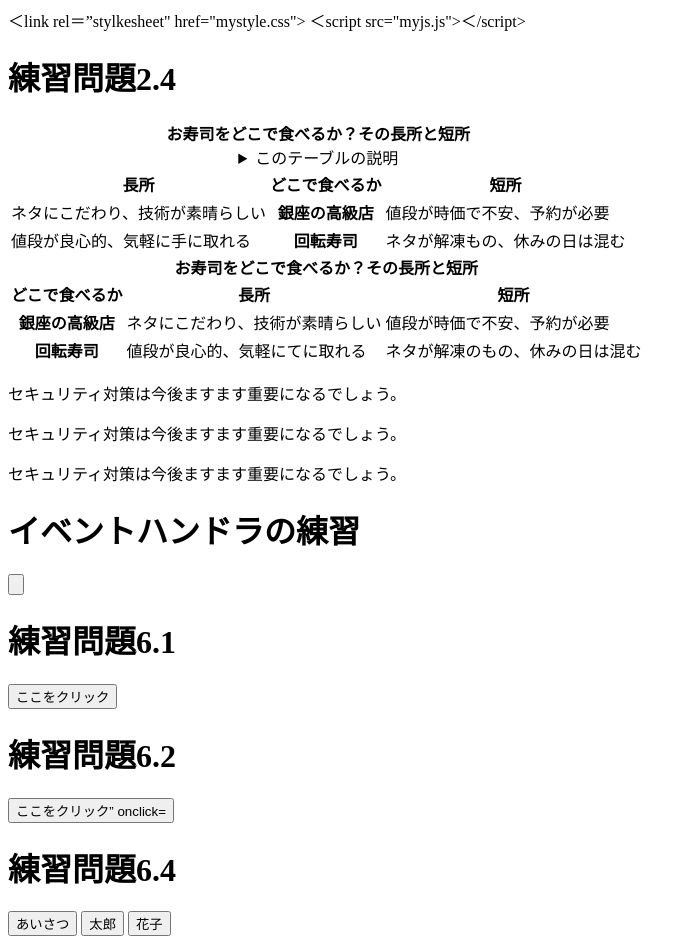
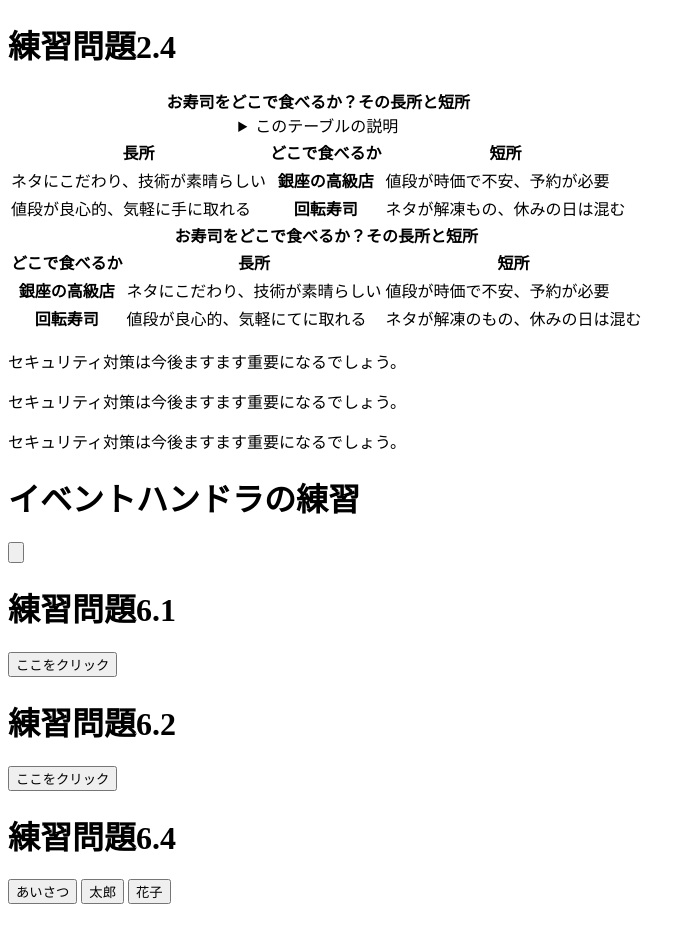
Before and after one commit to zm26078-create/megumi, a plain HTML site: page index.html in a window 1280 px wide. Shown: the whole page, without its empty margins (0-696 px from the left). After the commit the page ends 912 px from the top, so only its background shows below. Drawn offline with Linux system fonts and the light colour scheme.

Commit message:
Update index.html

```diff
--- a/index.html
+++ b/index.html
@@ -3,11 +3,12 @@
 <head>
 <meta charset="UTF-8">
 <title>Web開発の練習2026秋季</title>
-＜link rel＝”stylkesheet" href="mystyle.css">
-＜script src="myjs.js">＜/script><!--この行を追加-->
+<link rel＝”stylkesheet" href="mystyle.css"><!-- この行を追加　-->
+<script src="myjs.js">＜/script><!--この行を追加-->
 <script src="ex6-1.js"></script>
-<scriput src="ex06-4.js"></scriput>
+<scriput src="ex6-4.js"></scriput>
 </head>
+
 <h1>練習問題2.4</h1>
      <table>
          <caption>
@@ -42,14 +43,16 @@
       <p class="sample3">セキュリティ対策は今後ますます重要になるでしょう。</p>
 
 <h1>イベントハンドラの練習</h1>
-<input type="button" vaiue="ここをクリック”
+<input type="button" vaiue="ここをクリック"
 onclick="alert('Hello, Megumi!');">
 
 <h1>練習問題6.1</h1>
-<input type="button" value="ここをクリック"　onclick="sayhello61();">
+<input type="button" value="ここをクリック"
+onclick="sayhello61();">
 
 <h1>練習問題6.2</h1>
-<input type="button" value="ここをクリック” onclick="sayhello61();sayhello61();">
+<input type="button" value="ここをクリック"
+     onclick="sayhello61();sayhello61();">
 
 <h1>練習問題6.4</h1>
 <input type="button" value="あいさつ" onclick="sayhello64();">
```
